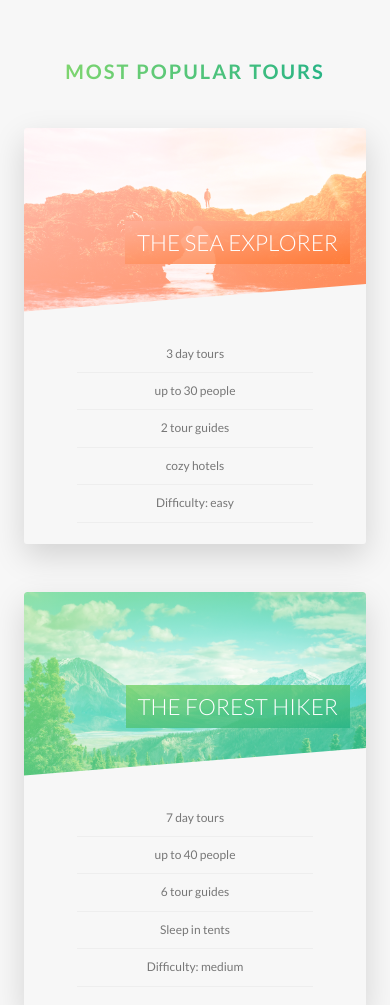
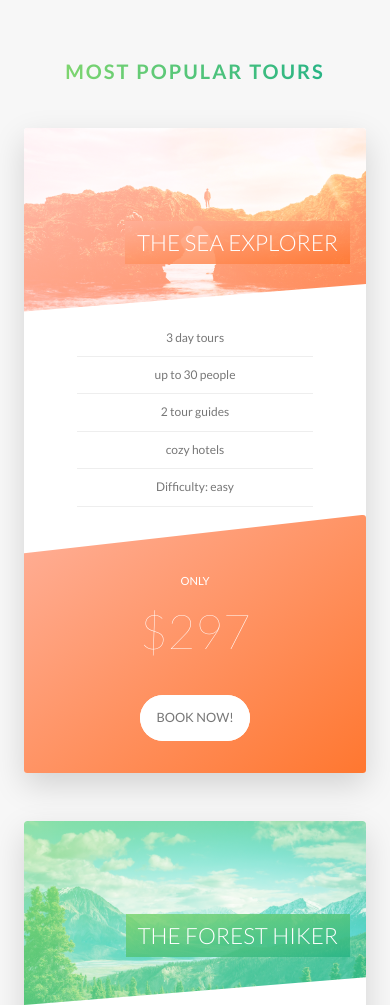
Before and after one commit to Natalia504/natours, a website: page index.html in a window 390 px wide. Shown: the part 2662-3667 px from the top of the page. Drawn offline with Linux system fonts and the light colour scheme.

Commit message:
finish responsive design

```diff
--- a/sass/components/_card.scss
+++ b/sass/components/_card.scss
@@ -6,7 +6,7 @@
 
   &__side {
     height: 52rem;
-    transition: all .8s ease;
+    transition: all 0.8s ease;
     position: absolute;
     top: 0;
     left: 0;
@@ -14,7 +14,7 @@
     backface-visibility: hidden; //hide the back side
     border-radius: 3px;
     overflow: hidden; //img hides the rounded corners
-    box-shadow: 0 1.5rem 4rem rgba($color-black, .15);
+    box-shadow: 0 1.5rem 4rem rgba($color-black, 0.15);
 
     &--front {
       // background-color: $color-white;
@@ -25,27 +25,41 @@
       transform: rotateY(180deg); //back side is already flipped
 
       &-1 {
-        background-image: linear-gradient(to right bottom, $color-secondary-light, $color-secondary-dark);
+        background-image: linear-gradient(
+          to right bottom,
+          $color-secondary-light,
+          $color-secondary-dark
+        );
       }
-      &-2{
-        background-image: linear-gradient(to right bottom, $color-primary-light, $color-primary-dark);
+      &-2 {
+        background-image: linear-gradient(
+          to right bottom,
+          $color-primary-light,
+          $color-primary-dark
+        );
       }
-      &-3{
-          background-image: linear-gradient(to right bottom, $color-tertiary-light, $color-tertiary-dark);
+      &-3 {
+        background-image: linear-gradient(
+          to right bottom,
+          $color-tertiary-light,
+          $color-tertiary-dark
+        );
       }
     }
-  };
+  }
 
   &:hover &__side--front {
     transform: rotateY(-180deg); //only applies to FRONT
   }
 
   &:hover &__side--back {
-    transform: rotateY(0deg); //because back is already flipped, rotate back to 0deg.
+    transform: rotateY(
+      0deg
+    ); //because back is already flipped, rotate back to 0deg.
   }
 
-//FRONT side styling
-  &__picture{
+  //FRONT side styling
+  &__picture {
     background-size: cover;
     height: 23rem;
     background-blend-mode: screen; //to make the img transparent, not good for IE and edge
@@ -54,18 +68,33 @@
     border-top-left-radius: 3px;
     border-top-right-radius: 3px;
 
-    &--1{
-      background-image: linear-gradient(to right bottom, $color-secondary-light, $color-secondary-dark), url('../../img/nat-5.jpg');
+    &--1 {
+      background-image: linear-gradient(
+          to right bottom,
+          $color-secondary-light,
+          $color-secondary-dark
+        ),
+        url("../../img/nat-5.jpg");
     }
-    &--2{
-      background-image: linear-gradient(to right bottom, $color-primary-light, $color-primary-dark), url('../../img/nat-6.jpg');
+    &--2 {
+      background-image: linear-gradient(
+          to right bottom,
+          $color-primary-light,
+          $color-primary-dark
+        ),
+        url("../../img/nat-6.jpg");
     }
-    &--3{
-      background-image: linear-gradient(to right bottom, $color-tertiary-light, $color-tertiary-dark), url('../../img/nat-7.jpg');
+    &--3 {
+      background-image: linear-gradient(
+          to right bottom,
+          $color-tertiary-light,
+          $color-tertiary-dark
+        ),
+        url("../../img/nat-7.jpg");
     }
   }
 
-  &__heading{
+  &__heading {
     font-size: 2.8rem;
     font-weight: 300;
     text-transform: uppercase;
@@ -77,43 +106,56 @@
     width: 75%;
   }
 
-  &__heading-span{
+  &__heading-span {
     padding: 1rem 1.5rem;
-    -webkit-box-decoration-break: clone;// to treat the text as two-line text, 1element - 2 boxes, 1style applied
+    -webkit-box-decoration-break: clone; // to treat the text as two-line text, 1element - 2 boxes, 1style applied
     box-decoration-break: clone;
 
-    &--1{
-      background-image: linear-gradient(to right bottom, rgba($color-secondary-light, .85), rgba($color-secondary-dark, .85));
+    &--1 {
+      background-image: linear-gradient(
+        to right bottom,
+        rgba($color-secondary-light, 0.85),
+        rgba($color-secondary-dark, 0.85)
+      );
     }
-    &--2{
-      background-image: linear-gradient(to right bottom, rgba($color-primary-light, .85), rgba($color-primary-dark, .85));
+    &--2 {
+      background-image: linear-gradient(
+        to right bottom,
+        rgba($color-primary-light, 0.85),
+        rgba($color-primary-dark, 0.85)
+      );
     }
-    &--3{
-      background-image: linear-gradient(to right bottom, rgba($color-tertiary-light, .85), rgba($color-tertiary-dark, .85));
+    &--3 {
+      background-image: linear-gradient(
+        to right bottom,
+        rgba($color-tertiary-light, 0.85),
+        rgba($color-tertiary-dark, 0.85)
+      );
     }
   }
 
-  &__details{
+  &__details {
     padding: 3rem;
 
-    ul{
+    ul {
       list-style: none;
       width: 80%;
       margin: 0 auto;
 
-      li{
+      li {
         text-align: center;
         font-size: 1.5rem;
         padding: 1rem;
 
-        &:not(last-child){ //apply to all except the last child
+        &:not(last-child) {
+          //apply to all except the last child
           border-bottom: 1px solid $color-grey-light-2;
         }
       }
     }
   }
-//BACK side styling
-  &__cta{
+  //BACK side styling
+  &__cta {
     position: absolute;
     top: 50%;
     left: 50%;
@@ -122,19 +164,67 @@
     text-align: center;
   }
 
-  &__price-box{
+  &__price-box {
     text-align: center;
     margin-bottom: 8rem;
     color: $color-white;
   }
 
-  &__price-only{
+  &__price-only {
     font-size: 1.4rem;
     text-transform: uppercase;
   }
 
-  &__price-value{
+  &__price-value {
     font-size: 6rem;
     font-weight: 100;
   }
+
+  @include respond(tab-port) {
+    height: auto;
+    border-radius: 3px;
+    background-color: $color-white;
+    box-shadow: 0 1.5rem 4rem rgba($color-black, 0.15);
+
+    &__side {
+      height: auto;
+      position: relative;
+      box-shadow: none;
+
+      &--back {
+        transform: rotateY(0);
+        clip-path: polygon(0 15%, 100% 0, 100% 100%, 0 100%);
+      }
+    }
+
+    &__details {
+      padding: 1rem 3rem;
+    }
+
+    &:hover &__side--front {
+      transform: rotateY(0);
+    }
+
+    &:hover &__side--back {
+      transform: rotateY(0);
+    }
+
+    //BACK side styling
+    &__cta {
+      position: relative;
+      top: 0;
+      left: 0;
+      transform: translate(0);
+      width: 100%;
+      padding: 7rem 4rem 4rem 4rem;
+    }
+
+    &__price-box {
+      margin-bottom: 3rem;
+    }
+
+    &__price-value {
+      font-size: 6rem;
+    }
+  }
 }
--- a/sass/components/_form.scss
+++ b/sass/components/_form.scss
@@ -1,74 +1,82 @@
-.form{
-  &__group:not(:last-child){
+.form {
+  &__group:not(:last-child) {
     margin-bottom: 2rem;
   }
 
-  &__input{
+  &__input {
     font-size: 1.5rem;
     font-family: inherit;
-    color:inherit;
+    color: inherit;
     padding: 1.5rem 2rem;
     border-radius: 2px;
-    background-color: rgbs($color-white, .5);
+    background-color: rgbs($color-white, 0.5);
     border: none;
     border-bottom: 3px solid transparent;
     width: 90%;
     display: block;
-    transition: all .3s;
+    transition: all 0.3s;
 
-    &:focus{
+    @include respond(tab-port) {
+      width: 100%;
+    }
+
+    &:focus {
       outline: none;
-      box-shadow: 0 1rem 2rem rgba($color-black, .1);
+      box-shadow: 0 1rem 2rem rgba($color-black, 0.1);
       border-bottom: 3px solid $color-primary;
 
       // input validation
-      &:invalid{
+      &:invalid {
         border-bottom: 3px solid $color-secondary-dark;
       }
     }
 
     // To change the color of the text int he input
-    &::-webkit-input-placeholder{
+    &::-webkit-input-placeholder {
       color: $color-grey-dark-2;
     }
   }
 
-  &__label{
+  &__label {
     font-size: 1.2rem;
     font-weight: 700;
     margin-left: 2rem;
-    margin-top: .7rem;
+    margin-top: 0.7rem;
     display: block;
-    transition: all .3s;
+    transition: all 0.3s;
   }
 
   // Placeholder to move down
-  &__input:placeholder-shown + &__label{
+  &__input:placeholder-shown + &__label {
     opacity: 0;
     visibility: hidden;
     transform: translateY(-4rem);
   }
 
   //RADIO BUTNS HERE
-  &__radio-group{
+  &__radio-group {
     width: 49%;
     display: inline-block;
+
+    @include respond(tab-port) {
+      width: 100%;
+      margin-bottom: 2rem;
+    }
   }
 
-  &__radio-input{
+  &__radio-input {
     display: none;
   }
 
-  &__radio-label{
+  &__radio-label {
     font-size: $default-font-size;
     cursor: pointer;
     position: relative;
     padding-left: 4rem;
-
   }
 
   //this is a custom radio button
-  &__radio-button{
+  &__radio-button {
     height: 3rem; //must have h and w cux it's a circle
     width: 3rem;
     border: 5px solid $color-primary;
@@ -76,10 +84,10 @@
     display: inline-block; //to be inline with the text
     position: absolute;
     left: 0;
-    top: -.6rem;
+    top: -0.6rem;
 
     //this is the inner circle
-    &::after{
+    &::after {
       height: 1.3rem;
       width: 1.3rem;
       content: ""; //b/c it's an ::after, it must have content, and display
@@ -91,12 +99,12 @@
       background-color: $color-primary;
       transform: translate(-50%, -50%);
       opacity: 0; //make the radio btn clear
-      transition: opacity .2s;
+      transition: opacity 0.2s;
     }
   }
 
   //once the radio-input gets checked, select the sibling which is radio-label, and target that sibling's child, which is radio-button:
-  &__radio-input:checked ~ &__radio-label &__radio-button::after{
+  &__radio-input:checked ~ &__radio-label &__radio-button::after {
     opacity: 1;
   }
 }
--- a/sass/components/_popup.scss
+++ b/sass/components/_popup.scss
@@ -1,47 +1,71 @@
-.popup{
+.popup {
   height: 100vh;
   width: 100%;
-  background-color: rgba($color-black, .8);
+  background-color: rgba($color-black, 0.8);
   position: fixed;
   top: 0;
   left: 0;
   z-index: 3000;
   opacity: 0; //must add visibility: hidden;
   visibility: hidden;
-  transition: all .3s;
+  transition: all 0.3s;
+
+  // @include respond(phone) {
+  //   width: 100%;
+  // }
 
   //use table and table-cell to make them of the same height.
-  &__content{
+  &__content {
     @include absCenter;
     width: 75%;
-    box-shadow: 0 2rem 4rem rgba($color-black, .2);
+    box-shadow: 0 2rem 4rem rgba($color-black, 0.2);
     background-color: $color-white;
     border-radius: 3px;
     display: table;
     overflow: hidden; //problem: img overlaps the radius. This will fix it!
     opacity: 0; //this and next line is to make it zoom-in
-    transform: translate(-50%, -50%) scale(.25); //transform prop comes from absCenter, but you can only have 1, so add merge two transform together in a later one, so it overwrites it.
-    transition: all .4s .2s; //to animate the zoom-in animation!
+    transform: translate(-50%, -50%) scale(0.25); //transform prop comes from absCenter, but you can only have 1, so add merge two transform together in a later one, so it overwrites it.
+    transition: all 0.4s 0.2s; //to animate the zoom-in animation!
+
+    // @include respond(phone) {
+    //   // display: block;
+    //   width: 100%;
+    // }
+    @include respond(tab-port) {
+      background-color: lightblue;
+      width: 90%;
+      display: block;
+    }
   }
 
-  &__left{
+  &__left {
     width: 33.333333%;
     display: table-cell;
+
+    @include respond(tab-port) {
+      display: block;
+      width: 100%;
+    }
   }
 
-  &__right{
+  &__right {
     width: 66.6666667%;
     display: table-cell;
     vertical-align: middle; //use to make text centered in the table
     padding: 3rem 5rem;
   }
 
-  &__img{
+  &__img {
     display: block;
     width: 100%;
+
+    @include respond(tab-port) {
+      display: inline-block;
+      width: 49.8%;
+    }
   }
 
-  &__text{
+  &__text {
     font-size: 1.4rem; //1em=14px!!! 1em is the current size of the element!!!
     margin-bottom: 4rem;
 
@@ -73,19 +97,19 @@
 
   //add id="popup" to the popup element, then, on each button the href="#popup"
   //next two are OPEN state.
-    &:target{
+  &:target {
     opacity: 1;
     visibility: visible;
   }
 
-    &:target &__content{
+  &:target &__content {
     opacity: 1;
     transform: translate(-50%, -50%) scale(1);
   }
 
-    &__close{
+  &__close {
     &:link,
-      &:visited{
+    &:visited {
       color: $color-grey-dark;
       position: absolute;
       top: 2.5rem;
@@ -93,13 +117,12 @@
       font-size: 3rem;
       text-decoration: none;
       display: inline-block;
-        transition: all .2s;
+      transition: all 0.2s;
       line-height: 1;
     }
 
-      &:hover{
+    &:hover {
       color: $color-primary;
     }
   }
-
 }
--- a/sass/components/_story.scss
+++ b/sass/components/_story.scss
@@ -1,16 +1,25 @@
-.story{
+.story {
   width: 75%;
   margin: 0 auto;
-  box-shadow: 0 3rem 6rem rgba($color-black, .1);
-  background-color: rgba($color-white, .6);
+  box-shadow: 0 3rem 6rem rgba($color-black, 0.1);
+  background-color: rgba($color-white, 0.6);
   border-radius: 3px;
   padding: 6rem;
   padding-left: 9rem;
   font-size: $default-font-size;
   transform: skewX(-12deg);
 
+  @include respond(tab-port) {
+    width: 100%;
+    padding: 4rem 7rem;
+    padding-left: 7rem;
+  }
 
-  &__shape{
+  @include respond(phone) {
+    transform: skewX(0);
+  }
+
+  &__shape {
     width: 15rem;
     height: 15rem;
     float: left;
@@ -21,20 +30,28 @@
     clip-path: circle(50% at 50% 50%);
     transform: translateX(-3rem) skewX(12deg);
     position: relative;
+
+    @include respond(phone) {
+      transform: translateX(-3rem) skewX(0);
+    }
   }
 
-  &__img{
+  &__img {
     height: 100%;
     transform: translate(-4rem) scale(1.4);
     backface-visibility: hidden;
-    transition: all .5s;
+    transition: all 0.5s;
   }
 
-  &__text{
+  &__text {
     transform: skewX(12deg);
+
+    @include respond(phone) {
+      transform: skewX(0);
+    }
   }
 
-  &__caption{
+  &__caption {
     position: absolute;
     top: 50%;
     left: 50%;
@@ -44,16 +61,16 @@
     font-size: 1.7rem;
     text-align: center;
     opacity: 0;
-    transition: all .5s;
+    transition: all 0.5s;
     backface-visibility: hidden;
   }
 
-  &:hover &__caption{
+  &:hover &__caption {
     opacity: 1;
     transform: translate(-50%, -50%);
   }
 
-  &:hover &__img{
+  &:hover &__img {
     transform: translate(-4rem) scale(1);
     filter: blur(3px) brightness(80%);
   }
--- a/sass/pages/_home.scss
+++ b/sass/pages/_home.scss
@@ -70,10 +70,37 @@
   border-radius: 3px;
   box-shadow: 0 1.5rem 4rem rgba($color-black, 0.15);
 
-  height: 50rem;
+  @include respond(tab-land) {
+    background-image: linear-gradient(
+        105deg,
+        rgba($color-white, 0.8) 0%,
+        rgba($color-white, 0.8) 65%,
+        transparent 65%
+      ),
+      url(../img/nat-10.jpg);
+    background-size: cover;
+  }
+
+  @include respond(tab-port) {
+    background-image: linear-gradient(
+        to right,
+        rgba($color-white, 0.8) 0%,
+        rgba($color-white, 0.8) 100%
+      ),
+      url(../img/nat-10.jpg);
+  }
 
   &__form {
     width: 50%;
     padding: 6rem;
+
+    @include respond(tab-land) {
+      width: 65%;
+      padding: 3rem;
+    }
+
+    @include respond(tab-port) {
+      width: 100%;
+    }
   }
 }
```
Also changed, not shown: css/style.css. Lines whose indentation alone changed are shown as unchanged.
